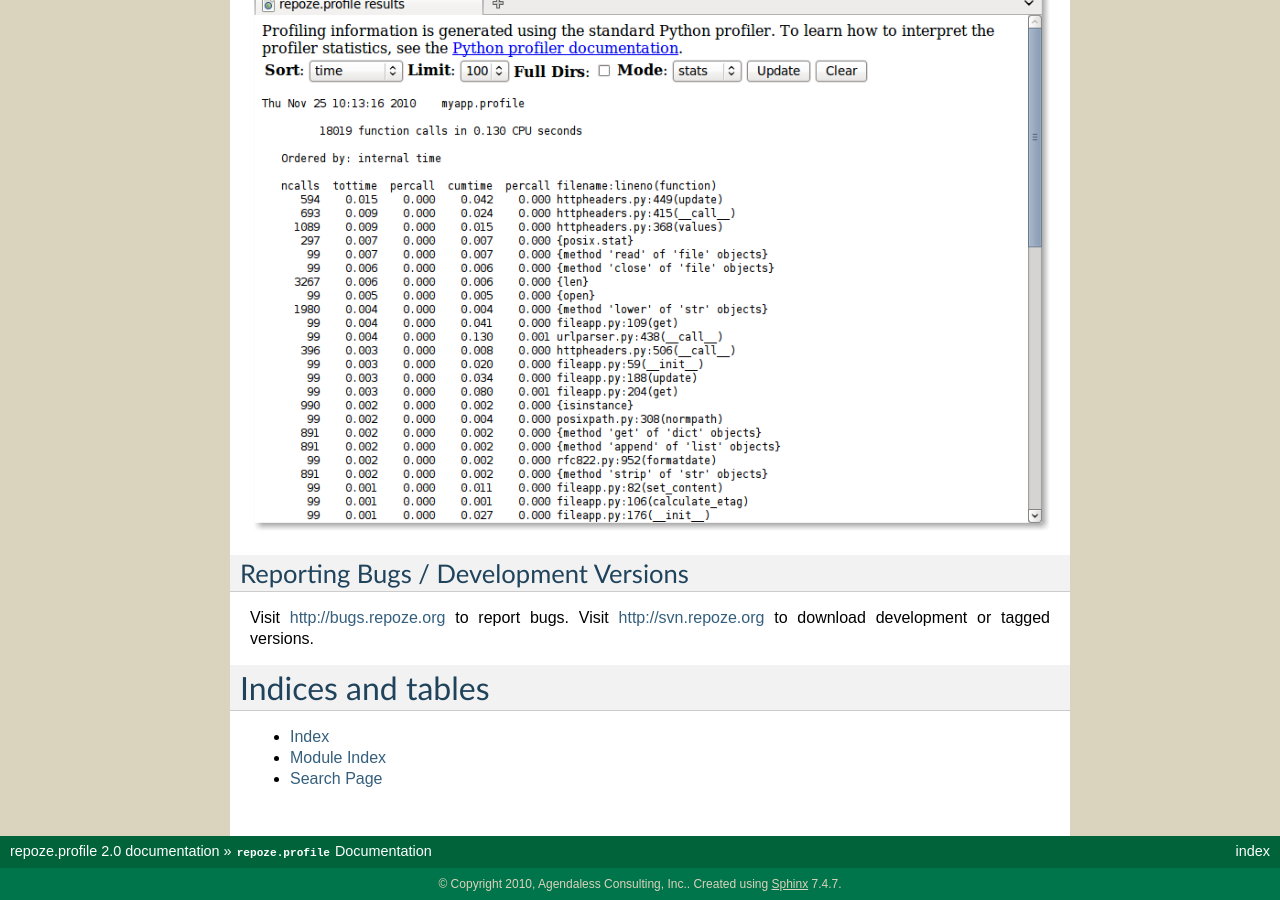
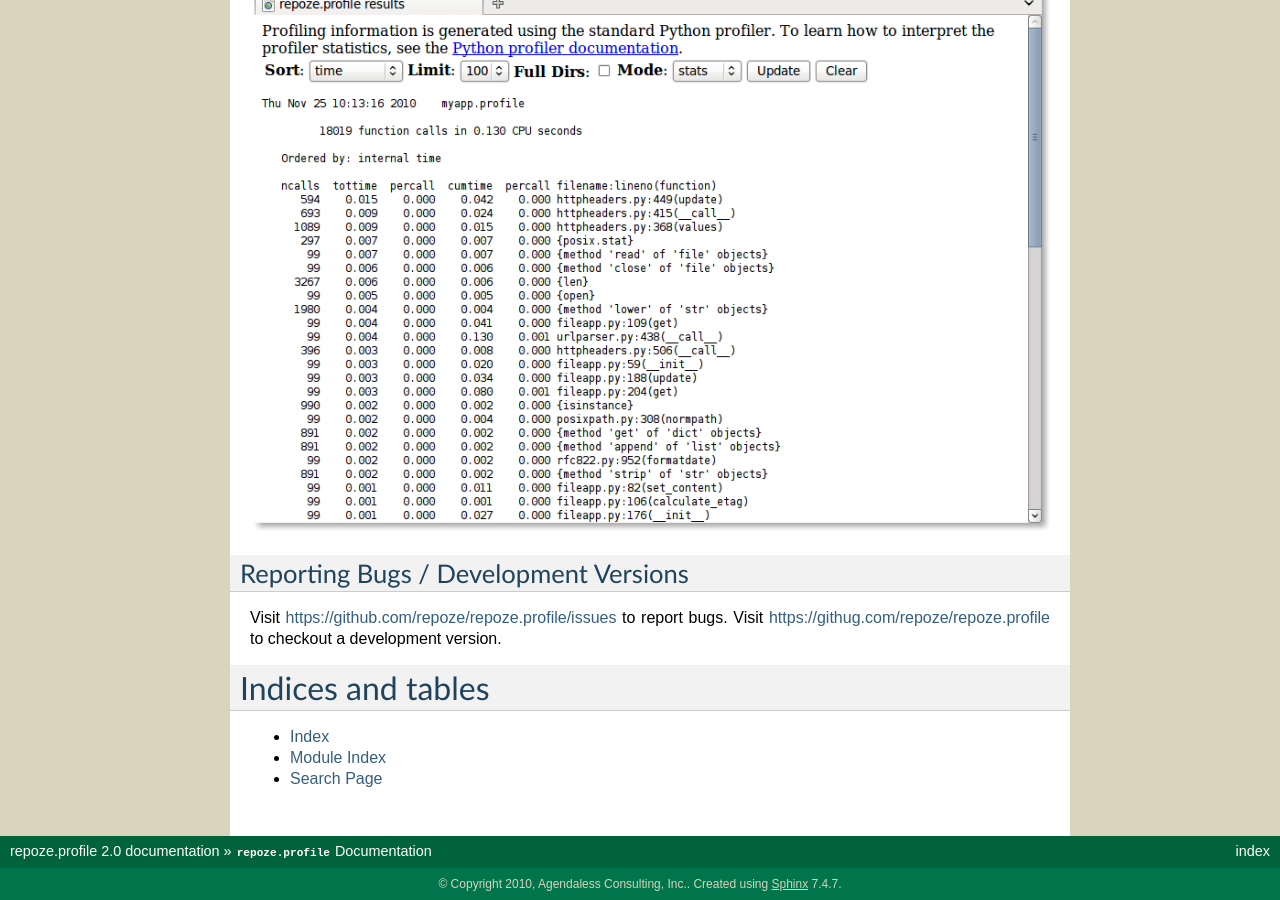
Before and after one commit to repoze/repoze.profile, a Sphinx documentation site: the page built from docs/index.rst, in a window 1280 px wide and 900 px high, scrolled down 1663 px. Built offline with Sphinx 7.4.7, drawn with Linux system fonts in a browser that asks for light colours.

Commit message:
Point to github.

```diff
--- a/docs/index.rst
+++ b/docs/index.rst
@@ -102,8 +102,8 @@ in your browser to see a user interface displaying profiling statistics
 Reporting Bugs / Development Versions
 -------------------------------------
 
-Visit http://bugs.repoze.org to report bugs.  Visit
-http://svn.repoze.org to download development or tagged versions.
+Visit https://github.com/repoze/repoze.profile/issues to report bugs.  Visit
+https://githug.com/repoze/repoze.profile to checkout a development version.
 
 .. toctree::
    :maxdepth: 2
```
